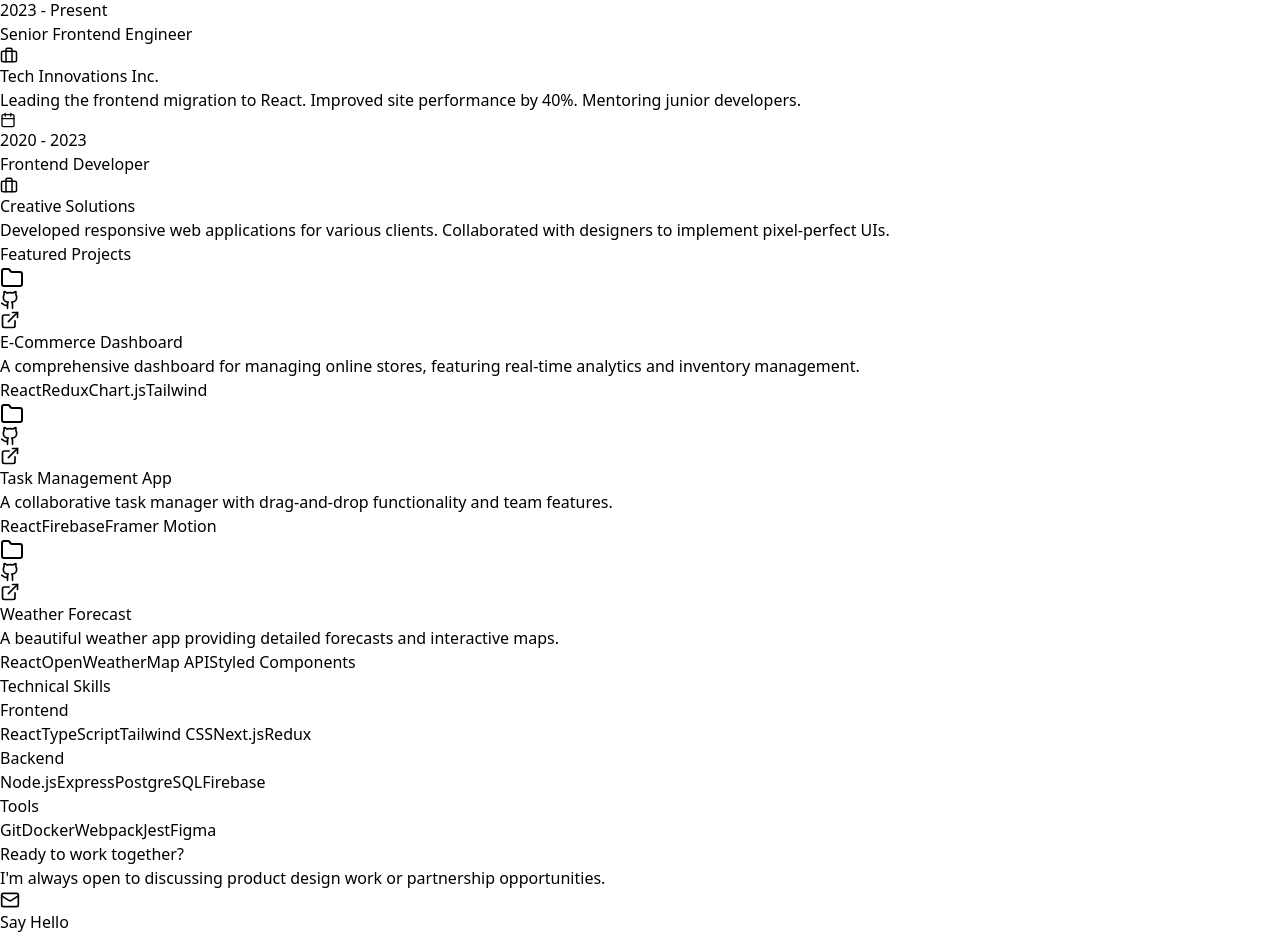
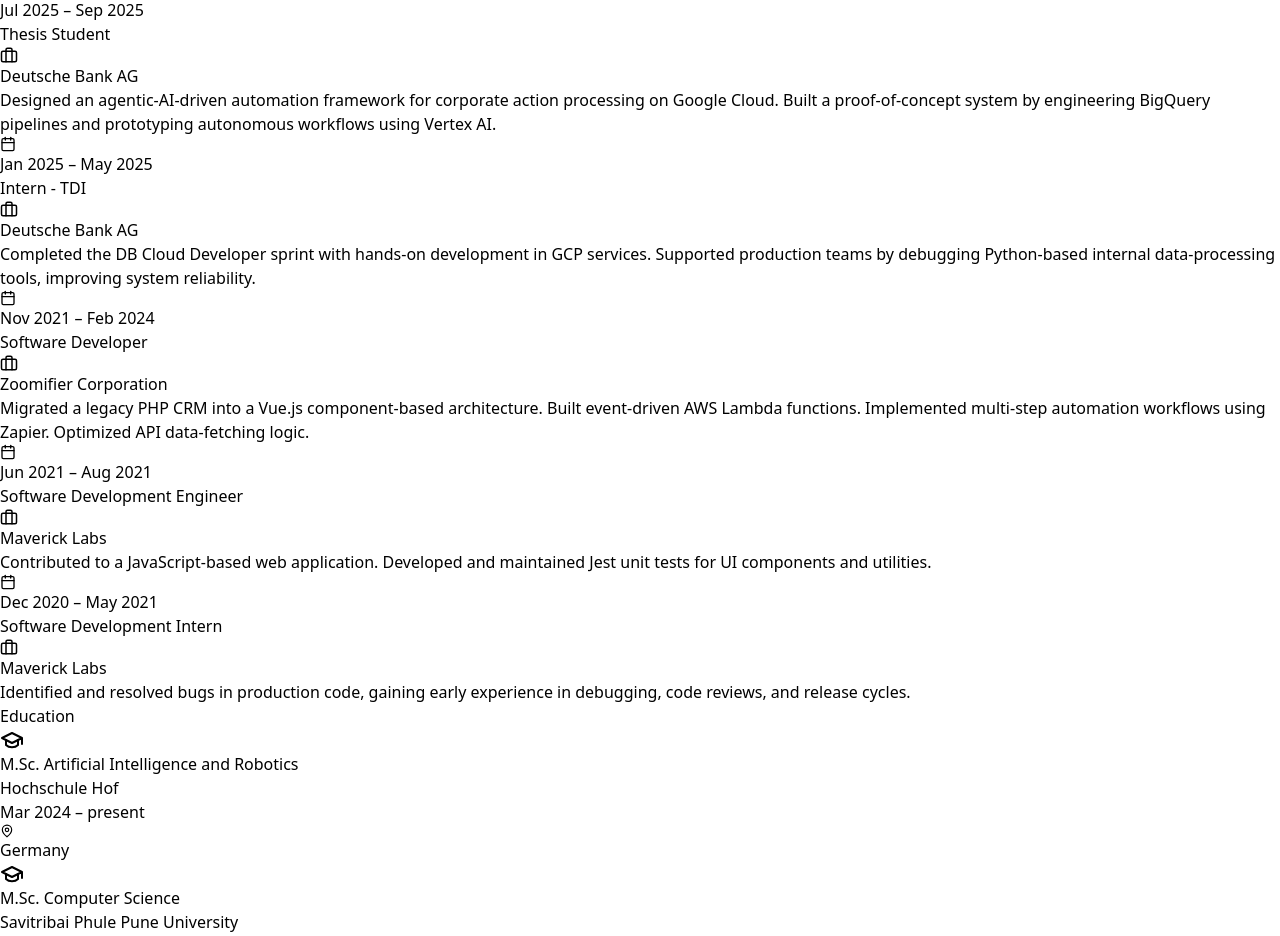
Before and after one commit to RuturajKotwal/portfolio-website, a React (Vite) app: page / in a window 1280 px wide. Shown: the part 1236-2172 px from the top of the page. Built offline with nearby package versions, Linux system fonts and the light colour scheme.

Commit message:
Update portfolio content

```diff
--- a/src/App.jsx
+++ b/src/App.jsx
@@ -3,6 +3,7 @@
 import Hero from './sections/Hero';
 import About from './sections/About';
 import Experience from './sections/Experience';
+import Education from './sections/Education';
 import Projects from './sections/Projects';
 import Skills from './sections/Skills';
 import Contact from './sections/Contact';
@@ -15,6 +16,7 @@
         <Hero />
         <About />
         <Experience />
+        <Education />
         <Projects />
         <Skills />
         <Contact />
--- a/src/components/Navbar.jsx
+++ b/src/components/Navbar.jsx
@@ -18,6 +18,7 @@
     const navLinks = [
         { name: 'About', href: '#about' },
         { name: 'Experience', href: '#experience' },
+        { name: 'Education', href: '#education' },
         { name: 'Projects', href: '#projects' },
         { name: 'Skills', href: '#skills' },
         { name: 'Contact', href: '#contact' },
--- a/src/data/portfolio.json
+++ b/src/data/portfolio.json
@@ -1,90 +1,172 @@
 {
     "personalInfo": {
-        "name": "Alex Developer",
-        "tagline": "Building digital experiences that matter.",
-        "bio": "I'm a passionate Senior Frontend Engineer with a knack for creating intuitive and dynamic user interfaces. With over 5 years of experience, I specialize in React, Tailwind CSS, and modern web technologies. I love solving complex problems and bringing ideas to life through code.",
+        "name": "Ruturaj Jayant Kotwal",
+        "tagline": "AI & Software Engineer | Cloud-Native & Data Pipelines",
+        "bio": "AI & software engineer with 3+ years of experience building cloud-native applications, data pipelines, and automation workflows across GCP, AWS, and modern JavaScript & Python ecosystems.",
         "socials": {
-            "github": "https://github.com",
-            "linkedin": "https://linkedin.com",
-            "email": "mailto:alex@example.com"
+            "github": "https://github.com/RuturajKotwal",
+            "linkedin": "https://linkedin.com/in/ruturaj-kotwal",
+            "email": "mailto:ruturajkotwal@gmail.com"
         },
-        "resumeUrl": "#"
+        "resumeUrl": "#",
+        "location": "Frankfurt, Germany",
+        "phone": "+49 1556 6037268"
     },
     "experience": [
         {
             "id": 1,
-            "role": "Senior Frontend Engineer",
-            "company": "Tech Innovations Inc.",
-            "period": "2023 - Present",
-            "description": "Leading the frontend migration to React. Improved site performance by 40%. Mentoring junior developers."
+            "role": "Thesis Student",
+            "company": "Deutsche Bank AG",
+            "period": "Jul 2025 – Sep 2025",
+            "description": "Designed an agentic-AI-driven automation framework for corporate action processing on Google Cloud. Built a proof-of-concept system by engineering BigQuery pipelines and prototyping autonomous workflows using Vertex AI."
         },
         {
             "id": 2,
-            "role": "Frontend Developer",
-            "company": "Creative Solutions",
-            "period": "2020 - 2023",
-            "description": "Developed responsive web applications for various clients. Collaborated with designers to implement pixel-perfect UIs."
+            "role": "Intern - TDI",
+            "company": "Deutsche Bank AG",
+            "period": "Jan 2025 – May 2025",
+            "description": "Completed the DB Cloud Developer sprint with hands-on development in GCP services. Supported production teams by debugging Python-based internal data-processing tools, improving system reliability."
+        },
+        {
+            "id": 3,
+            "role": "Software Developer",
+            "company": "Zoomifier Corporation",
+            "period": "Nov 2021 – Feb 2024",
+            "description": "Migrated a legacy PHP CRM into a Vue.js component-based architecture. Built event-driven AWS Lambda functions. Implemented multi-step automation workflows using Zapier. Optimized API data-fetching logic."
+        },
+        {
+            "id": 4,
+            "role": "Software Development Engineer",
+            "company": "Maverick Labs",
+            "period": "Jun 2021 – Aug 2021",
+            "description": "Contributed to a JavaScript-based web application. Developed and maintained Jest unit tests for UI components and utilities."
+        },
+        {
+            "id": 5,
+            "role": "Software Development Intern",
+            "company": "Maverick Labs",
+            "period": "Dec 2020 – May 2021",
+            "description": "Identified and resolved bugs in production code, gaining early experience in debugging, code reviews, and release cycles."
+        }
+    ],
+    "education": [
+        {
+            "id": 1,
+            "degree": "M.Sc. Artificial Intelligence and Robotics",
+            "school": "Hochschule Hof",
+            "period": "Mar 2024 – present",
+            "location": "Germany"
+        },
+        {
+            "id": 2,
+            "degree": "M.Sc. Computer Science",
+            "school": "Savitribai Phule Pune University",
+            "period": "Jun 2019 – May 2021",
+            "location": "India"
         }
     ],
     "projects": [
         {
             "id": 1,
-            "title": "E-Commerce Dashboard",
-            "description": "A comprehensive dashboard for managing online stores, featuring real-time analytics and inventory management.",
+            "title": "Speech-controlled Object Recognition",
+            "description": "Developed a Python and OpenCV solution for real-time voice-activated object recognition for Nao6 Robot. Tested an AI-driven prototype that enabled responsive interaction through REST API integration.",
             "techStack": [
-                "React",
-                "Redux",
-                "Chart.js",
-                "Tailwind"
+                "Python",
+                "OpenCV",
+                "REST API",
+                "Robotics"
             ],
-            "link": "https://github.com",
-            "demo": "https://example.com"
+            "link": "",
+            "demo": ""
         },
         {
             "id": 2,
-            "title": "Task Management App",
-            "description": "A collaborative task manager with drag-and-drop functionality and team features.",
+            "title": "Multi-modal LLMs vs Specialist AI",
+            "description": "Benchmarked multimodal LLMs against specialist computer vision models across tasks (classification, detection, segmentation), highlighting their performance trade-offs.",
             "techStack": [
-                "React",
-                "Firebase",
-                "Framer Motion"
+                "LLMs",
+                "Computer Vision",
+                "Benchmarking"
             ],
-            "link": "https://github.com",
-            "demo": "https://example.com"
+            "link": "",
+            "demo": ""
         },
         {
             "id": 3,
-            "title": "Weather Forecast",
-            "description": "A beautiful weather app providing detailed forecasts and interactive maps.",
+            "title": "E-Commerce Analytics Platform",
+            "description": "Built a cloud data warehouse in BigQuery by processing and integrating 9 raw datasets. Delivered business insights through dashboards highlighting product performance and customer trends.",
             "techStack": [
-                "React",
-                "OpenWeatherMap API",
-                "Styled Components"
+                "GCP",
+                "BigQuery",
+                "Data Warehousing",
+                "Analytics"
             ],
-            "link": "https://github.com",
-            "demo": "https://example.com"
+            "link": "",
+            "demo": ""
+        },
+        {
+            "id": 4,
+            "title": "Automated Object Detection & Sorting",
+            "description": "Implemented real-time color detection using YOLOv7 + OpenCV to control conveyor operations and robotic sorting. Added a WhatsApp-based alert system.",
+            "techStack": [
+                "YOLOv7",
+                "OpenCV",
+                "Robotics",
+                "Python"
+            ],
+            "link": "",
+            "demo": ""
+        },
+        {
+            "id": 5,
+            "title": "Healthcare Analytics",
+            "description": "Pre-processed complex tabular datasets and engineered features from ICD-9 medical codes. Built a classification model to predict 30-day readmission risk.",
+            "techStack": [
+                "Machine Learning",
+                "Feature Engineering",
+                "Healthcare Data"
+            ],
+            "link": "",
+            "demo": ""
+        },
+        {
+            "id": 6,
+            "title": "Intrusion Detection System",
+            "description": "Developed a high-accuracy (95%+) model to classify malicious vs. benign network traffic using the CIC-IDS2017 dataset. Leveraged XGBoost and Keras-based MLP.",
+            "techStack": [
+                "XGBoost",
+                "Keras",
+                "Deep Learning",
+                "Cybersecurity"
+            ],
+            "link": "",
+            "demo": ""
         }
     ],
     "skills": {
-        "Frontend": [
-            "React",
-            "TypeScript",
-            "Tailwind CSS",
-            "Next.js",
-            "Redux"
+        "Frontend & Web": [
+            "FastAPI",
+            "Vue.js",
+            "Vuex",
+            "Component Architecture"
         ],
-        "Backend": [
-            "Node.js",
-            "Express",
-            "PostgreSQL",
-            "Firebase"
+        "Cloud": [
+            "AWS (Lambda, S3)",
+            "GCP (BigQuery, Cloud Functions)"
+        ],
+        "Data & ML": [
+            "Data Pipelines",
+            "MLP Models",
+            "YOLOv7",
+            "Feature Engineering"
         ],
         "Tools": [
             "Git",
-            "Docker",
-            "Webpack",
-            "Jest",
-            "Figma"
+            "YouTrack"
+        ],
+        "Languages": [
+            "English (C1)",
+            "German (B1)"
         ]
     }
 }
--- /dev/null
+++ b/src/sections/Education.jsx
@@ -0,0 +1,42 @@
+import React from 'react';
+import Section from '../components/Section';
+import { motion } from 'framer-motion';
+import { GraduationCap, MapPin } from 'lucide-react';
+import portfolioData from '../data/portfolio.json';
+
+const Education = () => {
+    return (
+        <Section id="education" title="Education" className="bg-white dark:bg-gray-900">
+            <div className="max-w-4xl mx-auto grid gap-8">
+                {portfolioData.education.map((edu, index) => (
+                    <motion.div
+                        key={edu.id}
+                        initial={{ opacity: 0, x: -20 }}
+                        whileInView={{ opacity: 1, x: 0 }}
+                        viewport={{ once: true }}
+                        transition={{ duration: 0.5, delay: index * 0.1 }}
+                        className="bg-gray-50 dark:bg-gray-800 p-6 rounded-xl border border-gray-100 dark:border-gray-700 shadow-sm flex flex-col md:flex-row md:items-center justify-between gap-4"
+                    >
+                        <div>
+                            <h3 className="text-xl font-bold text-gray-800 dark:text-white flex items-center gap-2">
+                                <GraduationCap className="text-blue-600" size={24} />
+                                {edu.degree}
+                            </h3>
+                            <p className="text-lg text-gray-600 dark:text-gray-300 mt-1">{edu.school}</p>
+                        </div>
+
+                        <div className="text-left md:text-right">
+                            <div className="text-blue-600 font-medium mb-1">{edu.period}</div>
+                            <div className="text-gray-500 dark:text-gray-400 text-sm flex items-center md:justify-end gap-1">
+                                <MapPin size={14} />
+                                {edu.location}
+                            </div>
+                        </div>
+                    </motion.div>
+                ))}
+            </div>
+        </Section>
+    );
+};
+
+export default Education;
```
